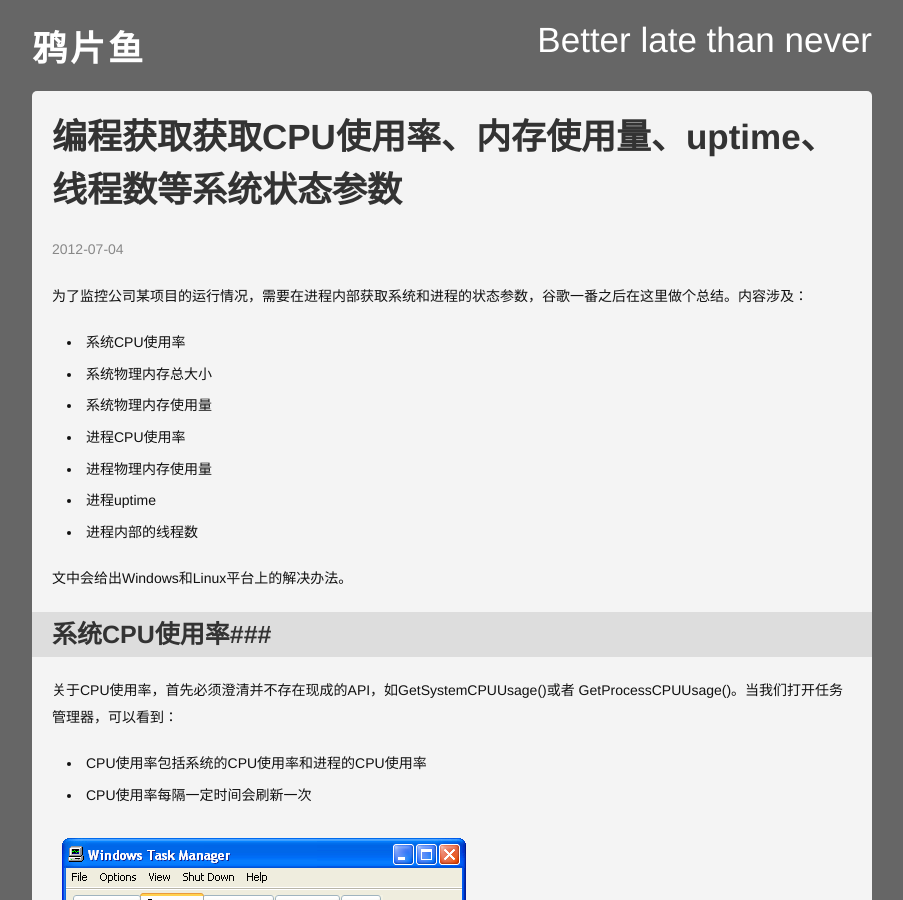
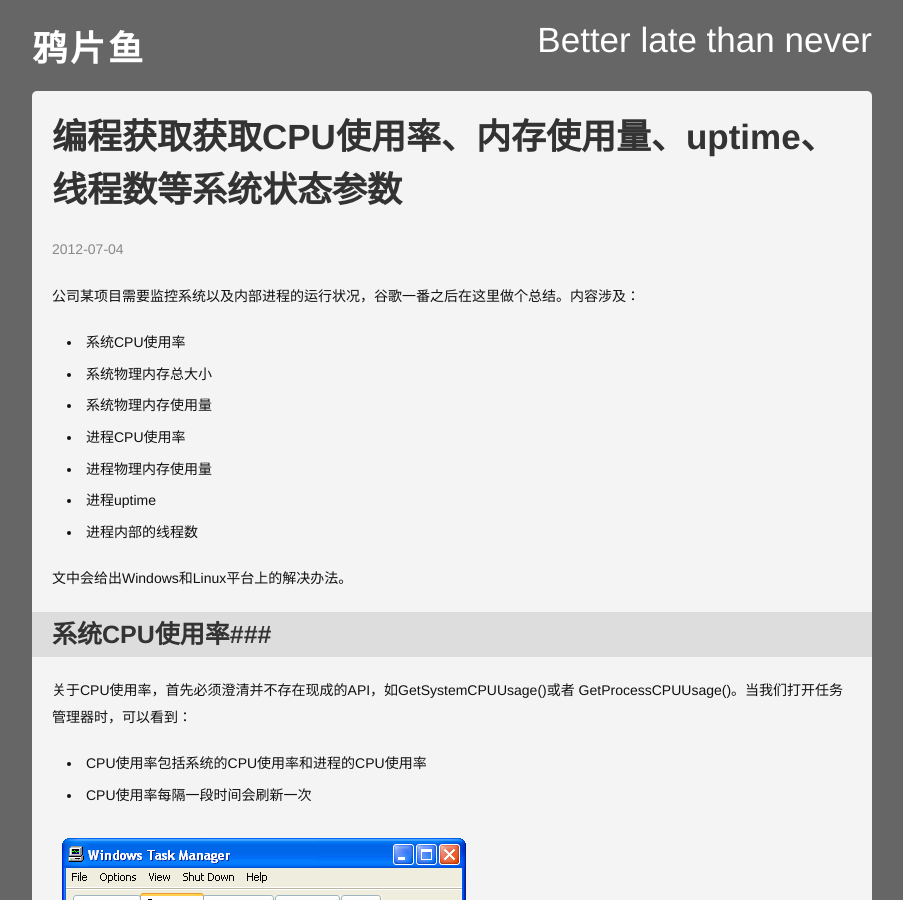
Before and after one commit to jiaguofang/yapianyu.github.com, a Jekyll site: the page built from _posts/tech/2012-07-04-how-to-determine-system-metrics-from-inside-a-process.markdown, in a window 1280 px wide and 900 px high. Shown: the whole window, without its empty margins (188-1091 px from the left). Built offline with Jekyll 4.4.1, drawn with Linux system fonts in a browser that asks for light colours; Markdown is read by kramdown in place of the engine named in the settings; comment, search, counter and statistics services are not loaded.

Commit message:
Update master

```diff
--- a/_posts/tech/2012-07-04-how-to-determine-system-metrics-from-inside-a-process.markdown
+++ b/_posts/tech/2012-07-04-how-to-determine-system-metrics-from-inside-a-process.markdown
@@ -5,7 +5,7 @@ category: tech
 tags: CPU使用率 内存使用量 uptime 线程数 C++
 ---
 
-为了监控公司某项目的运行情况，需要在进程内部获取系统和进程的状态参数，谷歌一番之后在这里做个总结。内容涉及：
+公司某项目需要监控系统以及内部进程的运行状况，谷歌一番之后在这里做个总结。内容涉及：
 
 * 系统CPU使用率
 * 系统物理内存总大小
@@ -19,10 +19,10 @@ tags: CPU使用率 内存使用量 uptime 线程数 C++
 
 ###系统CPU使用率###
 关于CPU使用率，首先必须澄清并不存在现成的API，如GetSystemCPUUsage()或者
-GetProcessCPUUsage()。当我们打开任务管理器，可以看到：
+GetProcessCPUUsage()。当我们打开任务管理器时，可以看到：
 
 * CPU使用率包括系统的CPU使用率和进程的CPU使用率
-* CPU使用率每隔一定时间会刷新一次
+* CPU使用率每隔一段时间会刷新一次
 
 ![](/image/windows-task-manager.png)
 也就是说，CPU使用率是采样周期内CPU忙（非空闲）的时间和采样周期的比值，是一个平均
```
